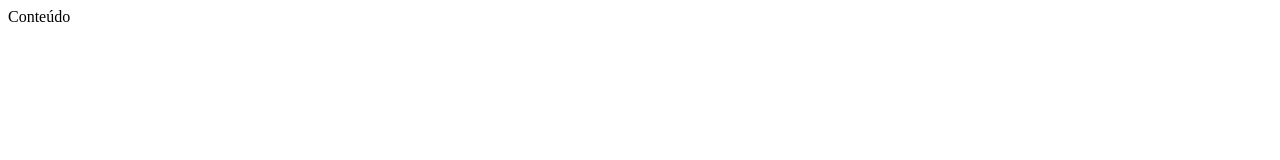
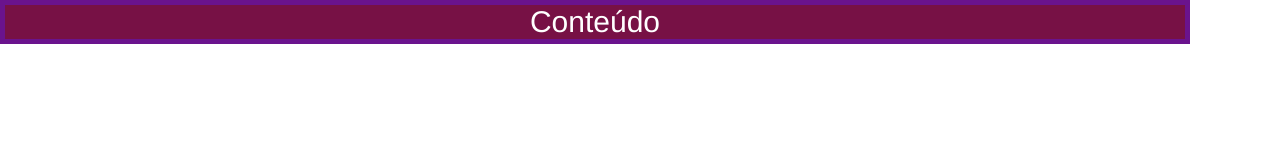
Before and after one commit to rhafaSan/Web-Udemy, a website: page css/anatomia.html in a window 1280 px wide. Drawn offline with Linux system fonts and the light colour scheme.

Commit message:
CSS Lessons started

```diff
--- a/css/anatomia.html
+++ b/css/anatomia.html
@@ -5,7 +5,27 @@
     <meta charset="UTF-8">
     <title>Anatomia CSS</title>
     <style>
-        /* ... */
+        *{
+            margin: 0;
+            padding: 0;
+        }
+        .selector{
+            color: #454545fa;
+            font-size: 30px;
+            text-align: center;
+            border: solid 5px rgb(106, 19, 141);
+            font-family: Helvetica, sans-serif;
+
+            width: calc(100% - 100px);
+            background-color: rgba(255, 144, 144, 0.8);
+        }
+
+        .selector:hover{
+            color: #fff;
+            background-color: #771145;
+        }
+
+
     </style>
 </head>
 
```
Also changed, not shown: 1 other file.
